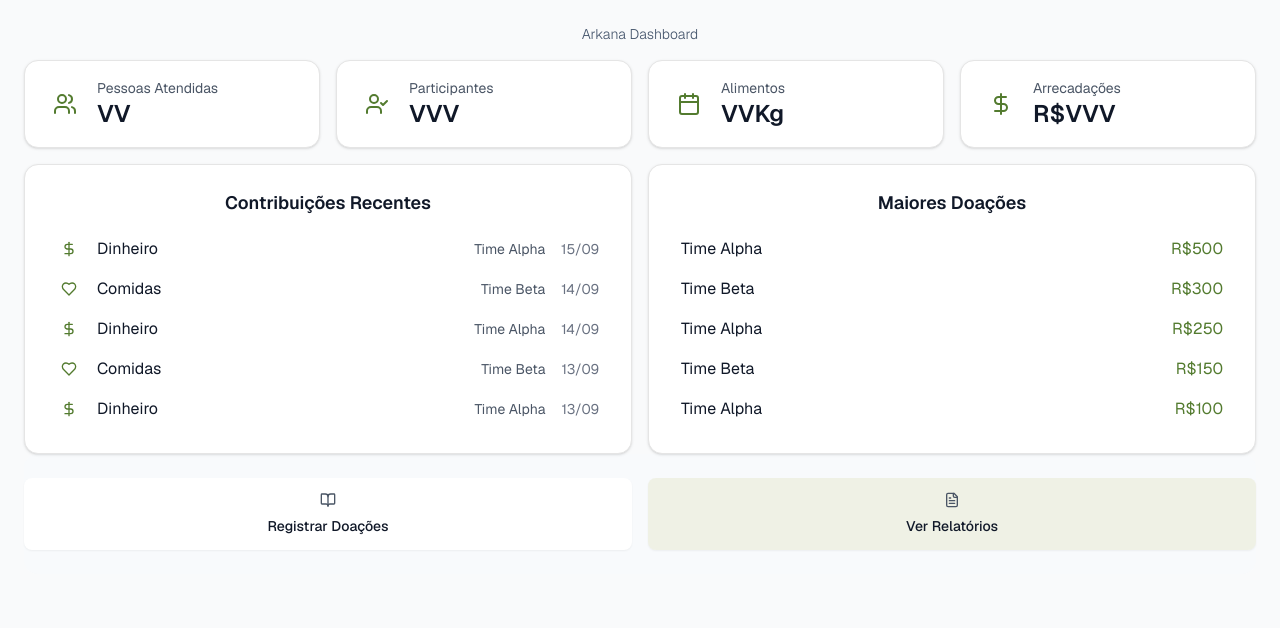
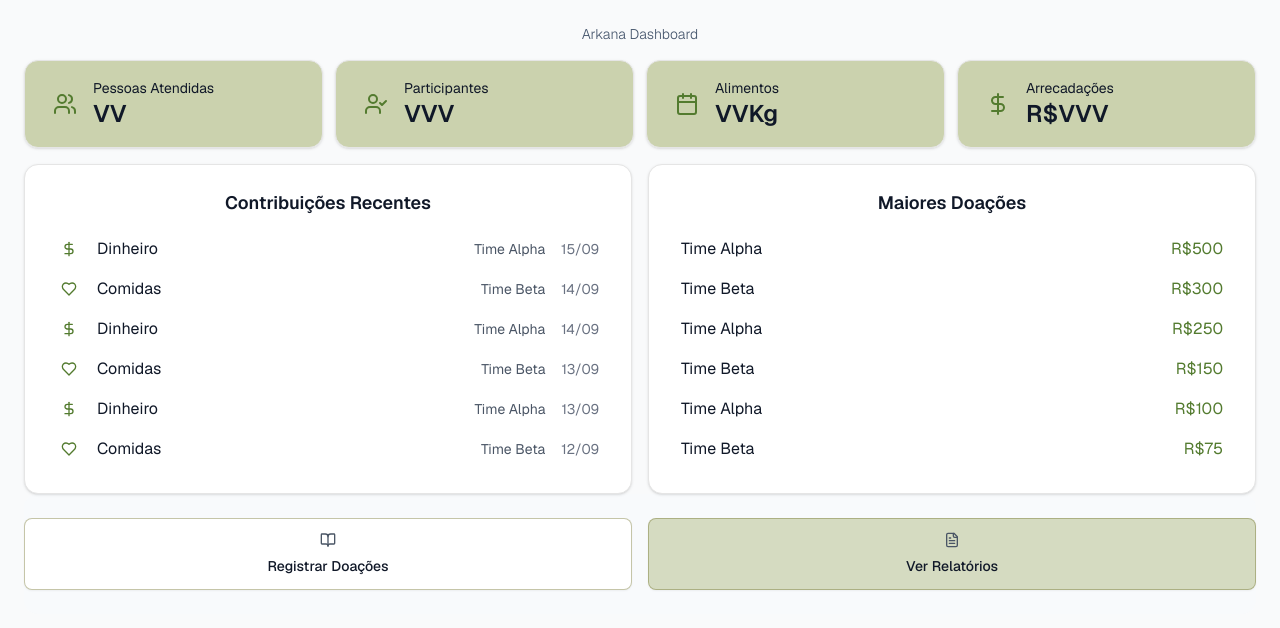
Before and after one commit to sofiahernandes/Projeto1, a Next.js app: page / in a window 1280 px wide. Shown: the top 628 px of the page. Built offline with nearby package versions, Linux system fonts and the light colour scheme.

Commit message:
styles: updates simples de estilo

```diff
--- a/app/complete-reports/page.tsx
+++ b/app/complete-reports/page.tsx
@@ -1,5 +1,10 @@
+import Link from "next/link";
+
 export default function CompleteReports() {
     return (
-        <p>Relatórios Completos</p>
+        <div>
+            <p>Relatórios Completos</p>
+            <Link href="/" className="underline text-blue-700">Voltar</Link>
+        </div>
     );
 };
--- a/app/page.tsx
+++ b/app/page.tsx
@@ -9,8 +9,8 @@ import { overallMetrics } from "@/lib/overall-metrics";
 import { donations } from "@/lib/donations";
 
 export default function PublicDashboard() {
-  const recentDonations = donations.slice(0, 5);
-  const biggestDonations = donations.slice(0, 5);
+  const recentDonations = donations.slice(0, 6);
+  const biggestDonations = donations.slice(0, 6);
 
   return (
     <div className="min-h-screen bg-gray-50 px-6 pt-6 pb-4">
@@ -20,16 +20,16 @@ export default function PublicDashboard() {
 
       <div className="max-w-7xl mx-auto">
         {/* Catões de Estatísticas */}
-        <div className="grid grid-cols-2 lg:grid-cols-4 gap-4 mb-4">
+        <div className="grid grid-cols-2 lg:grid-cols-4 gap-3 mb-4">
           {overallMetrics.map((metric, index) => (
-            <Card key={index} className="h-22 justify-center hover:shadow-md hover:border-[#dbdaaf] transition-shadow cursor-pointer shadow-sm">
+            <Card key={index} className="h-22 justify-center bg-[#85963A]/40 shadow-sm overflow-hidden">
               <CardContent className="px-6">
-                <div className="flex items-center gap-4">
+                <div className="flex items-center gap-3">
                   <div className="w-8 h-8 rounded-lg flex items-center justify-center">
                     <metric.icon className={"w-6 h-6 text-[#537B2F]"} />
                   </div>
                   <div>
-                    <p className="text-sm text-gray-600">{metric.label}</p>
+                    <p className="text-sm text-gray-900">{metric.label}</p>
                     <p className="text-2xl text-gray-900 font-semibold">{metric.value}</p>
                   </div>
                 </div>
@@ -89,13 +89,13 @@ export default function PublicDashboard() {
         <Card className="bg-slate-50 shadow-none border-none">
           <CardContent className="px-0">
             <div className="grid grid-cols-2 gap-4">
-              <Button className="h-18 flex-col gap-2 hover:bg-[#dbdaaf]/20 hover:border-[#dbdaaf] transition-colors bg-white">
+              <Button className="overflow-hidden h-18 flex-col gap-2 hover:bg-[#85963A]/20 hover:border-[#6f6e26]/60 border border-[#6f6e26]/40 transition-colors bg-white">
                 <Link href="/sign-in" className="flex flex-col gap-2 items-center">
                   <BookOpen className="w-6 h-6 text-gray-600" />
                   <span className="text-sm text-gray-900 font-medium">Registrar Doações</span>
                 </Link>
               </Button>
-              <Button className="h-18 gap-2 bg-[#dbdaaf]/30 hover:bg-[#dbdaaf]/60 border-[#dbdaaf] transition-colors">
+              <Button className="overflow-hidden h-18 gap-2 bg-[#85963A]/30 hover:bg-[#85963A]/60 border border-[#6f6e26]/40 transition-colors">
                 <Link href="/complete-reports" className="flex flex-col gap-2 items-center">
                   <FileText className="w-6 h-6 text-gray-600" />
                   <span className="text-sm text-gray-900 font-medium">Ver Relatórios</span>
--- a/app/sign-in/page.tsx
+++ b/app/sign-in/page.tsx
@@ -1,5 +1,10 @@
-export default function SignInForm() {
+import Link from "next/link";
+
+export default function CompleteReports() {
     return (
-        <p>Sign In Formulário</p>
+        <div>
+            <p>Formulário de Sign-In e Sign-Up</p>
+            <Link href="/" className="underline text-blue-700">Voltar</Link>
+        </div>
     );
 };
--- a/package.json
+++ b/package.json
@@ -47,11 +47,11 @@
     "geist": "^1.3.1",
     "input-otp": "1.4.1",
     "lucide-react": "^0.454.0",
-    "next": "15.2.4",
+    "next": "^15.2.4",
     "next-themes": "^0.4.6",
-    "react": "^19",
+    "react": "^19.1.1",
     "react-day-picker": "9.8.0",
-    "react-dom": "^19",
+    "react-dom": "^19.1.1",
     "react-hook-form": "^7.60.0",
     "react-resizable-panels": "^2.1.7",
     "recharts": "2.15.4",
```
Also changed, not shown: 1 other file (tests, documents, lock files or other folders).
